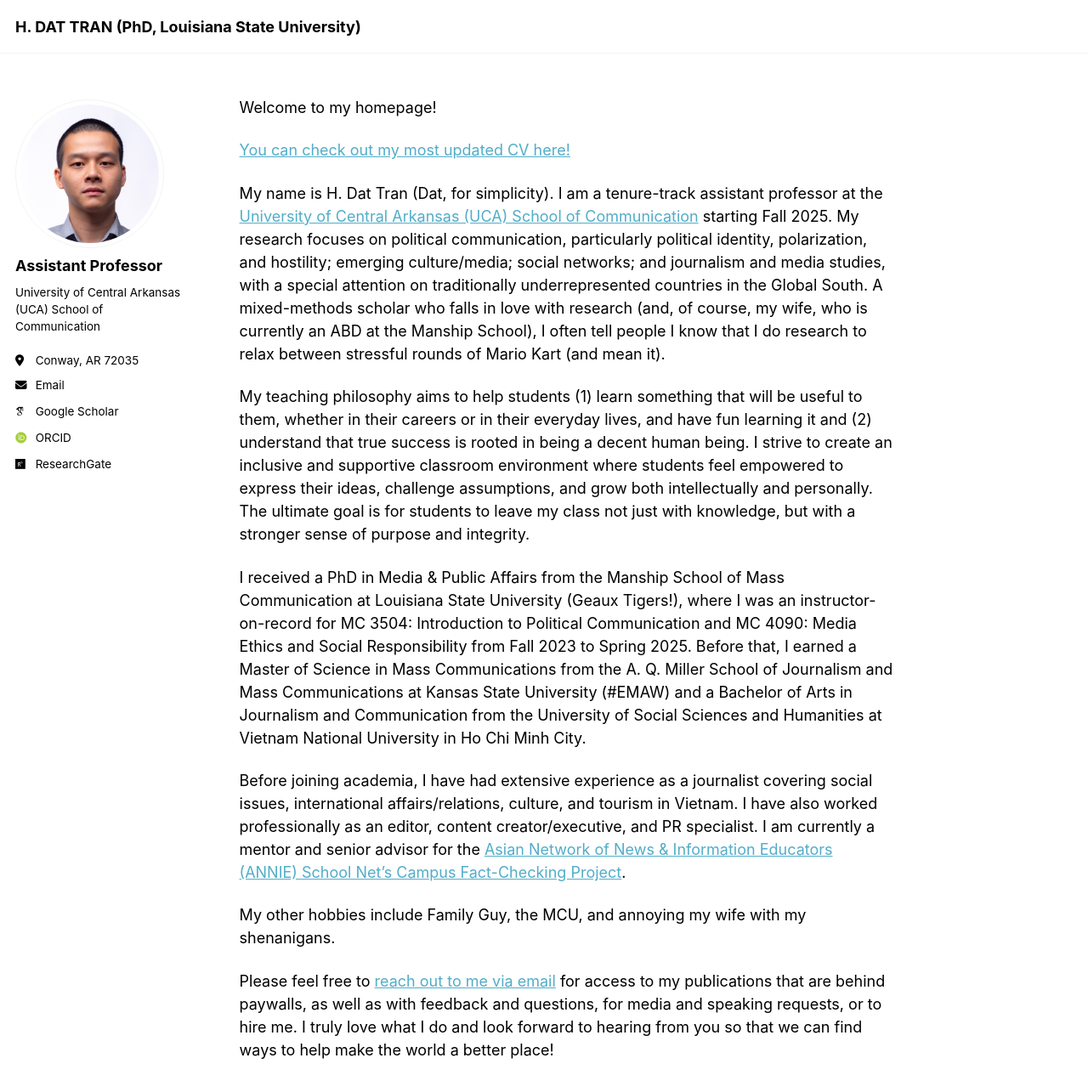
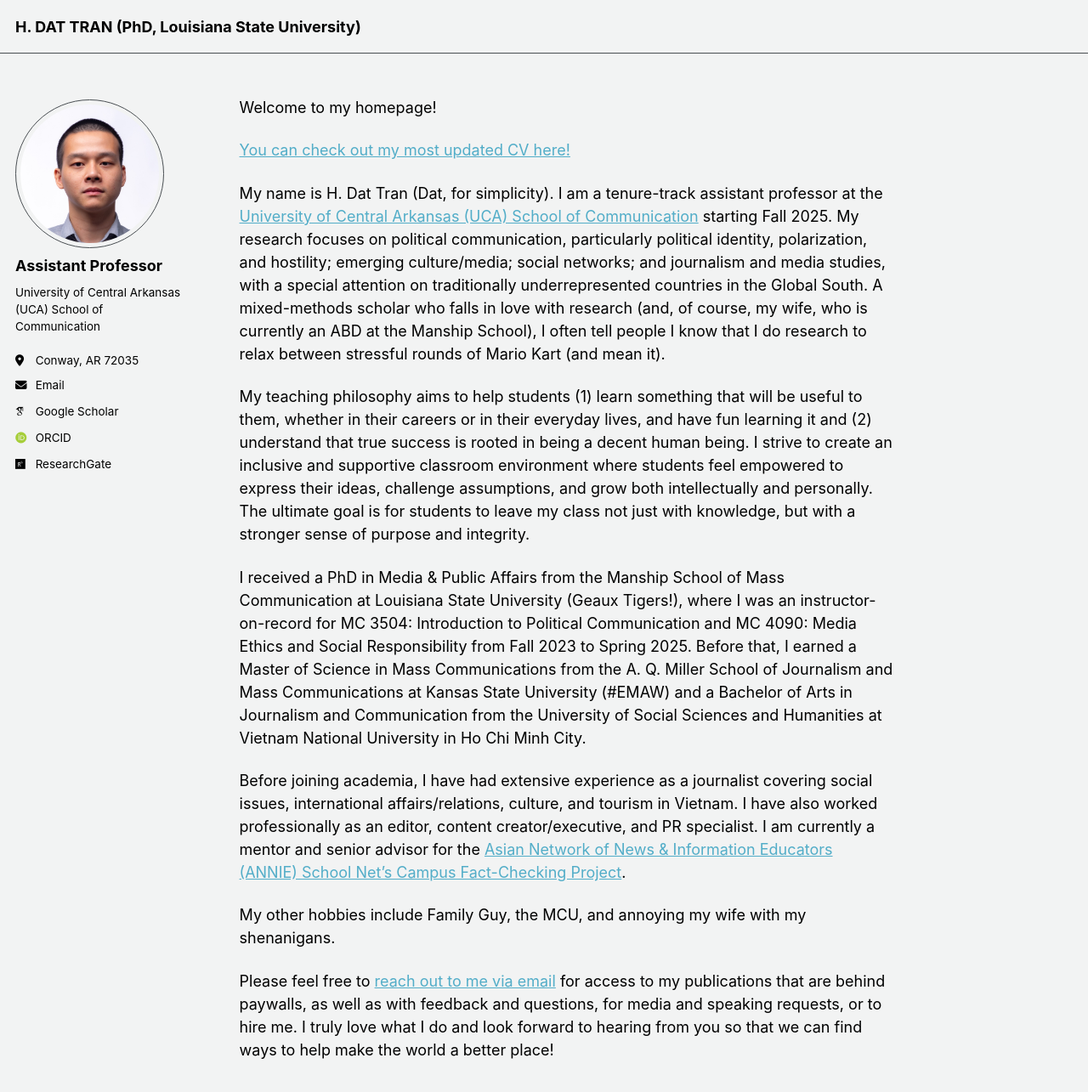
Before and after one commit to hdattran/hdattran.github.io, a Jekyll site: the page built from _pages/about.md, in a window 1280 px wide and 1400 px high. Shown: the top 1285 px of the window at 85% size. Built offline with Jekyll 4.4.1, drawn with Linux system fonts in a browser that asks for light colours; some web fonts are replaced.

Commit message:
Update _default.scss

```diff
--- a/_sass/theme/_default.scss
+++ b/_sass/theme/_default.scss
@@ -29,9 +29,9 @@ $sidebar-screen-min-width   : 1024px;
 /* Default light theme for the site */
 :root {
     --global-base-color                 : #{$gray};
-    --global-bg-color                   : #ffffff;
+    --global-bg-color                   : #{$lighter-gray};
     --global-footer-bg-color            : #f2f3f3;
-    --global-border-color               : #{$lighter-gray};
+    --global-border-color               : #{$dark-gray};
     --global-dark-border-color          : #bdc1c4;
     --global-code-background-color      : #fafafa;
     --global-code-text-color            : #{$darker-gray};
```
